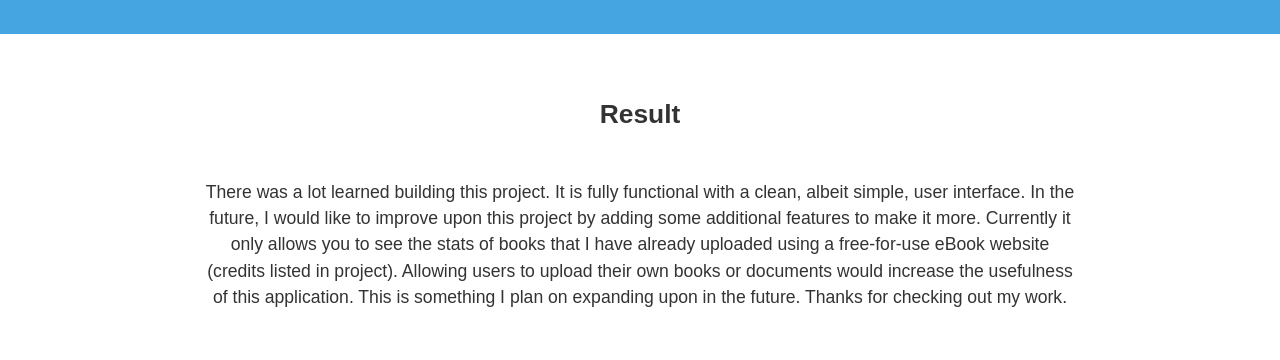
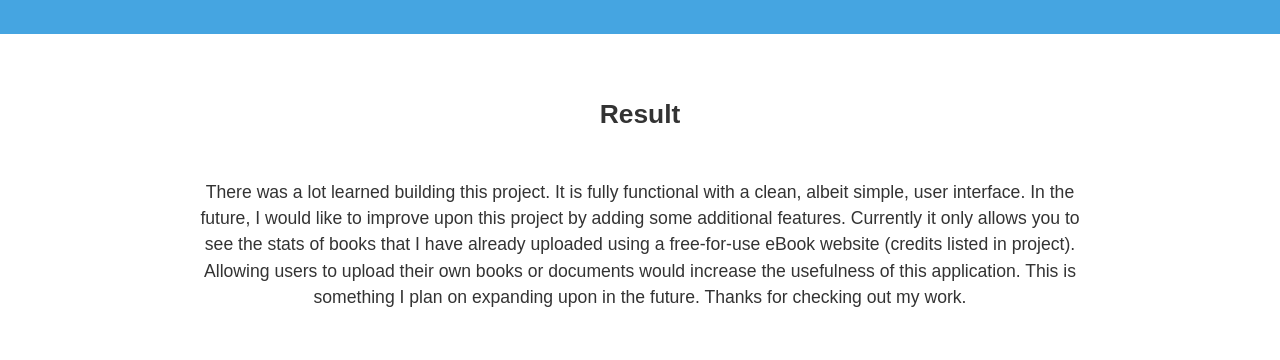
Before and after one commit to Justin-Cordero/BookStats_Preview, a plain HTML site: page index.html in a window 1280 px wide. Shown: the part 1758-2118 px from the top of the page. Drawn offline with Linux system fonts and the light colour scheme; a web font is replaced by a local one.

Commit message:
fix typo

```diff
--- a/index.html
+++ b/index.html
@@ -73,7 +73,7 @@
       <div class="content-wrap">
         <h2 class="content-title">Result</h2>
         <p>
-            There was a lot learned building this project. It is fully functional with a clean, albeit simple, user interface. In the future, I would like to improve upon this project by adding some additional features to make it more. Currently it only allows you to see the stats of books that I have already uploaded using a free-for-use eBook website (credits listed in project). Allowing users to upload their own books or documents would increase the usefulness of this application. This is something I plan on expanding upon in the future. Thanks for checking out my work.
+            There was a lot learned building this project. It is fully functional with a clean, albeit simple, user interface. In the future, I would like to improve upon this project by adding some additional features. Currently it only allows you to see the stats of books that I have already uploaded using a free-for-use eBook website (credits listed in project). Allowing users to upload their own books or documents would increase the usefulness of this application. This is something I plan on expanding upon in the future. Thanks for checking out my work.
         </p>
       </div>
     </section>
```
